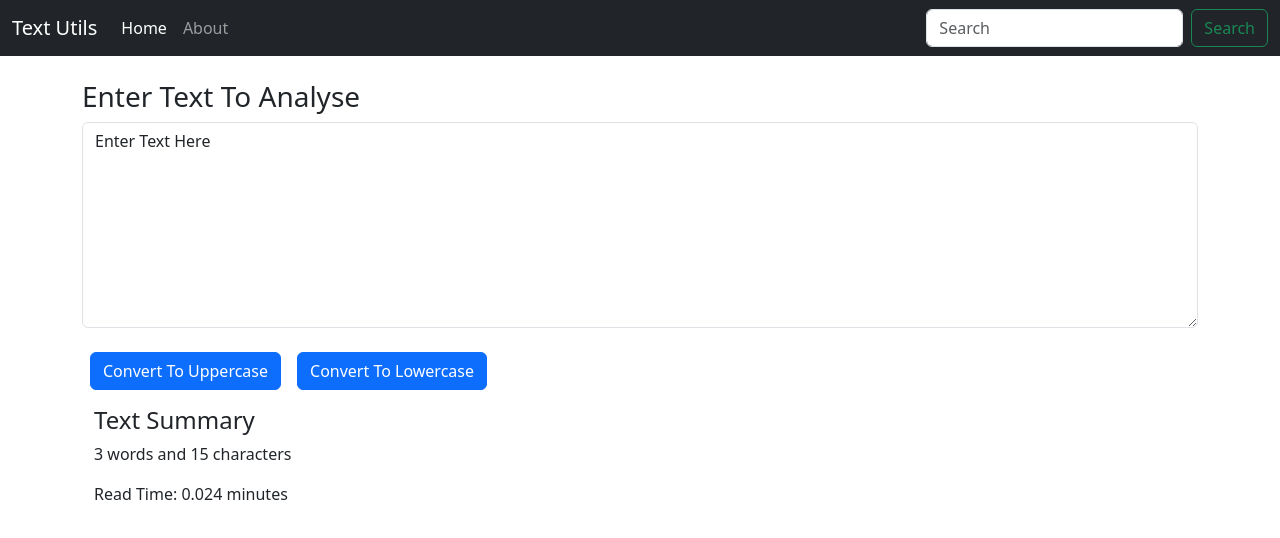
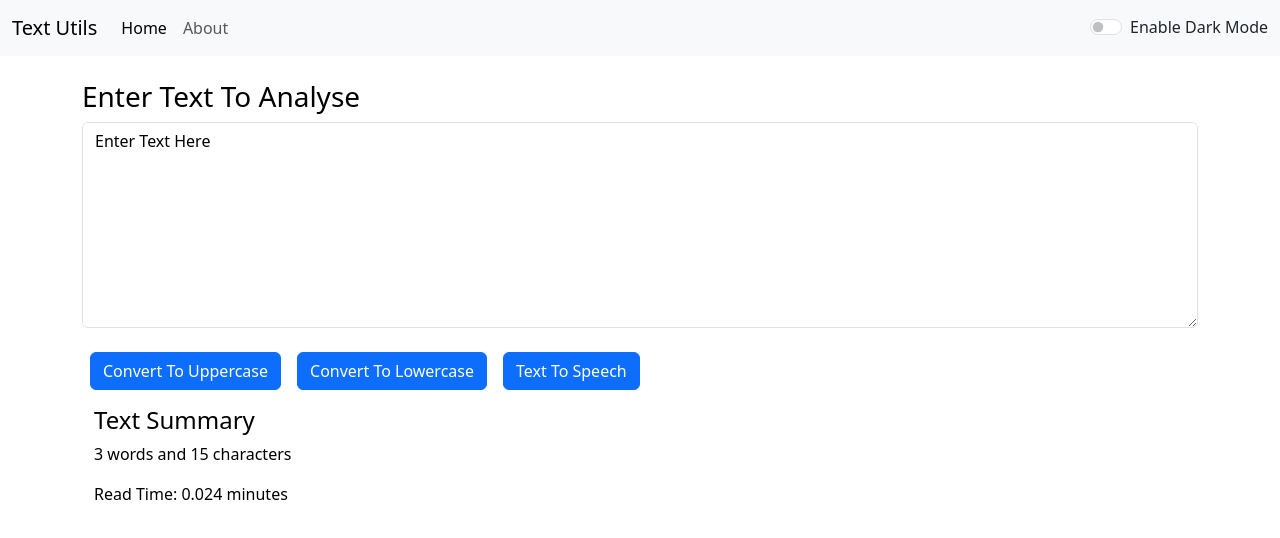
Before and after one commit to utkarsh-009/Web-Dev-Tuts, a React (Create React App) app in the folder React JS/text-utils/: page / in a window 1280 px wide. Shown: the top 538 px of the page. Built offline with nearby package versions, Linux system fonts and the light colour scheme.

Commit message:
Dark Light Mode Added

```diff
--- a/React JS/text-utils/src/App.js
+++ b/React JS/text-utils/src/App.js
@@ -1,13 +1,29 @@
 import './App.css';
+import About from './components/About';
 import Navbar from './components/Navbar';
 import TextForm from './components/TextForm';
+import React, { useState } from 'react';
 
 function App() {
+
+  const [mode, setMode] = useState('light');
+  const toggleMode = () => {
+    if (mode === 'light') {
+      setMode('dark');
+      document.body.style.backgroundColor = 'grey';
+    }
+    else {
+      setMode('light');
+      document.body.style.backgroundColor = 'white';
+    }
+  }
+
   return (
     <>
-      <Navbar title="Text Utils" />
+      <Navbar title="Text Utils" mode={mode} toggleMode={toggleMode} />
       <div className="container">
-        <TextForm heading = "Enter Text To Analyse"/>
+        <TextForm heading="Enter Text To Analyse" mode={mode} />
+        {/* <About /> */}
       </div>
     </>
   );
--- /dev/null
+++ b/React JS/text-utils/src/components/About.js
@@ -0,0 +1,86 @@
+import React, { useState } from 'react'
+
+export default function About() {
+
+  const [myStyle, setMyStyle] = useState({
+    color: 'black',
+    backgroundColor: 'white'
+  })
+
+  const [btnText, setBtnText] = useState("Use Dark Mode")
+
+  const toggleStyle = () => {
+
+    if (myStyle.color === 'white') {
+      setMyStyle(
+        {
+          color: 'black',
+          backgroundColor: 'white',
+          border: '1px solid black',
+        }
+      )
+      setBtnText("Use Dark Mode")
+    }
+
+    else {
+      setMyStyle({
+        color: 'white',
+        backgroundColor: 'black',
+        border: '1px solid white',
+      })
+      setBtnText("Use Light Mode")
+    }
+  }
+
+  return (
+    <>
+      <div className="container my-5 py-3" style={myStyle}>
+        <h3>Features of Text Utils</h3>
+        <div className="accordion" id="accordionExample" style={myStyle}>
+          <div className="accordion-item">
+            <h2 className="accordion-header">
+              <button className="accordion-button" type="button" data-bs-toggle="collapse" data-bs-target="#collapseOne" style={myStyle} aria-expanded="true" aria-controls="collapseOne">
+                Accordion Item #1
+              </button>
+            </h2>
+            <div id="collapseOne" className="accordion-collapse collapse show" style={myStyle} data-bs-parent="#accordionExample" >
+              <div className="accordion-body">
+                <strong>This is the first item's accordion body.</strong> It is shown by default, until the collapse plugin adds the appropriate classes that we use to style each element. These classes control the overall appearance, as well as the showing and hiding via CSS transitions. You can modify any of this with custom CSS or overriding our default variables. It's also worth noting that just about any HTML can go within the <code>.accordion-body</code>, though the transition does limit overflow.
+              </div>
+            </div>
+          </div>
+          <div className="accordion-item">
+            <h2 className="accordion-header">
+              <button className="accordion-button collapsed" type="button" data-bs-toggle="collapse" data-bs-target="#collapseTwo" style={myStyle} aria-expanded="false" aria-controls="collapseTwo">
+                Accordion Item #2
+              </button>
+            </h2>
+            <div id="collapseTwo" className="accordion-collapse collapse" style={myStyle} data-bs-parent="#accordionExample">
+              <div className="accordion-body">
+                <strong>This is the second item's accordion body.</strong> It is hidden by default, until the collapse plugin adds the appropriate classes that we use to style each element. These classes control the overall appearance, as well as the showing and hiding via CSS transitions. You can modify any of this with custom CSS or overriding our default variables. It's also worth noting that just about any HTML can go within the <code>.accordion-body</code>, though the transition does limit overflow.
+              </div>
+            </div>
+          </div>
+          <div className="accordion-item">
+            <h2 className="accordion-header">
+              <button className="accordion-button collapsed" type="button" data-bs-toggle="collapse" data-bs-target="#collapseThree" style={myStyle} aria-expanded="false" aria-controls="collapseThree">
+                Accordion Item #3
+              </button>
+            </h2>
+            <div id="collapseThree" className="accordion-collapse collapse" style={myStyle} data-bs-parent="#accordionExample">
+              <div className="accordion-body">
+                <strong>This is the third item's accordion body.</strong> It is hidden by default, until the collapse plugin adds the appropriate classes that we use to style each element. These classes control the overall appearance, as well as the showing and hiding via CSS transitions. You can modify any of this with custom CSS or overriding our default variables. It's also worth noting that just about any HTML can go within the <code>.accordion-body</code>, though the transition does limit overflow.
+              </div>
+            </div>
+          </div>
+        </div>
+
+        <div className="container">
+          <button onClick={toggleStyle} style={myStyle} type="button" className="btn my-3"> {btnText} </button>
+        </div>
+
+      </div>
+
+    </>
+  )
+}
--- a/React JS/text-utils/src/components/Navbar.js
+++ b/React JS/text-utils/src/components/Navbar.js
@@ -5,7 +5,7 @@
 export default function Navbar(props) {
     return (
         <>
-            <nav className="navbar navbar-expand-lg navbar-dark bg-dark">
+            <nav className={`navbar navbar-expand-lg navbar-${props.mode} bg-${props.mode}`}>
                 <div className="container-fluid">
                     <a className="navbar-brand" href="/">{props.title}</a>
                     <button className="navbar-toggler" type="button" data-bs-toggle="collapse" data-bs-target="#navbarSupportedContent" aria-controls="navbarSupportedContent" aria-expanded="false" aria-label="Toggle navigation">
@@ -20,10 +20,14 @@
                                 <a className="nav-link" href="/">{props.aboutText}</a>
                             </li>
                         </ul>
-                        <form className="d-flex" role="search">
+                        {/* <form className="d-flex" role="search">
                             <input className="form-control me-2" type="search" placeholder="Search" aria-label="Search" />
                             <button className="btn btn-outline-success" type="submit">Search</button>
-                        </form>
+                        </form> */}
+                        <div className={`form-check form-switch text-${props.mode === 'light' ? 'dark' : 'light'}`}>
+                            <input className="form-check-input" type="checkbox" onClick={props.toggleMode} role="switch" id="flexSwitchCheckDefault" />
+                            <label className="form-check-label" htmlFor="flexSwitchCheckDefault">Enable Dark Mode</label>
+                        </div>
                     </div>
                 </div>
             </nav>
--- a/React JS/text-utils/src/components/TextForm.js
+++ b/React JS/text-utils/src/components/TextForm.js
@@ -19,6 +19,12 @@
         setText(upperText);
     };
 
+    const speak = () => {
+        let msg = new SpeechSynthesisUtterance();
+        msg.text = text;
+        window.speechSynthesis.speak(msg);
+    }
+
     // event is the text change in textarea, on changing the state we will setText as the value in textarea
     const handleOnChange = (event) => {
         console.log("On changed!");
@@ -27,15 +33,17 @@
 
     return (
         <>
-            <div className="my-4">
+            <div className="my-4" style={{ color: props.mode === 'dark' ? 'white' : 'black' }}>
                 <h3>{props.heading}</h3>
-                <textarea className="form-control" value={text} onChange={handleOnChange} id="myBox" rows="8"></textarea>
+                {/* {{}} => object inside js */}
+                <textarea className="form-control" value={text} style={{ backgroundColor: props.mode === 'light' ? 'white' : 'grey', color: props.mode === 'dark' ? 'white' : 'black' }} onChange={handleOnChange} id="myBox" rows="8"></textarea>
             </div>
             <div>
                 <button className="btn btn-primary mx-2" onClick={handleUpperClick}>Convert To Uppercase</button>
                 <button className="btn btn-primary mx-2" onClick={handleLowerClick}>Convert To Lowercase</button>
+                <button className="btn btn-primary mx-2" onClick={speak}>Text To Speech</button>
             </div>
-            <div className="container my-3">
+            <div className="container my-3" style={{ color: props.mode === 'dark' ? 'white' : 'black' }}>
                 <h4>Text Summary</h4>
                 <p> {text.trim().split(/\s+/).length} words and {text.length} characters</p>
                 <p> Read Time: {text.trim().split(/\s+/).length * 0.008} minutes </p>
```
